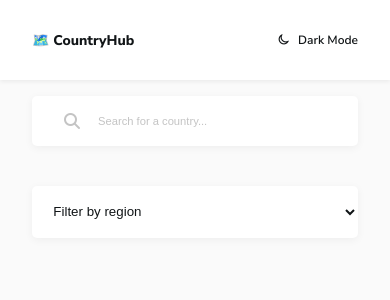
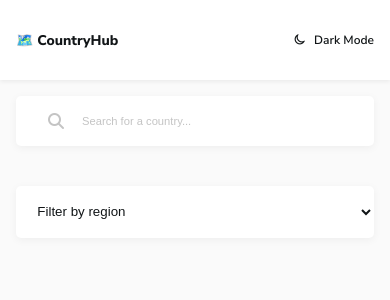
Before and after one commit to swathi6327/flags-react-project, a React (Create React App) app: page / in a window 390 px wide. Shown: the top 300 px of the page. Built offline with nearby package versions, Linux system fonts and the light colour scheme; no server answers.

Commit message:
Modificamos los márgenes adicionales que tenían los contenedores que provocaban que se desconfigurara el layout del responsive en desktop.

```diff
--- a/src/components/ActionList.js
+++ b/src/components/ActionList.js
@@ -19,7 +19,6 @@ const ActionListStyle = styled.div`
 
 function ActionList() {
   return (
-    <Wrapper>
     <ActionListStyle>
       <Wrapper>
         <div className="grid">
@@ -29,7 +28,6 @@ function ActionList() {
         </div>
       </Wrapper>
     </ActionListStyle>
-    </Wrapper>
   );
 }
 
--- a/src/components/Header.js
+++ b/src/components/Header.js
@@ -8,7 +8,6 @@ const HeaderStyled = styled.div`
   margin-bottom: 1em;
   box-shadow: 0 2px 4px 0 rgba(0, 0, 0, 0.06);
   .content {
-    margin: 0 1rem;
     height: 80px;
     display: flex;
     align-items: center;
```
Lines whose indentation alone changed are shown as unchanged.
